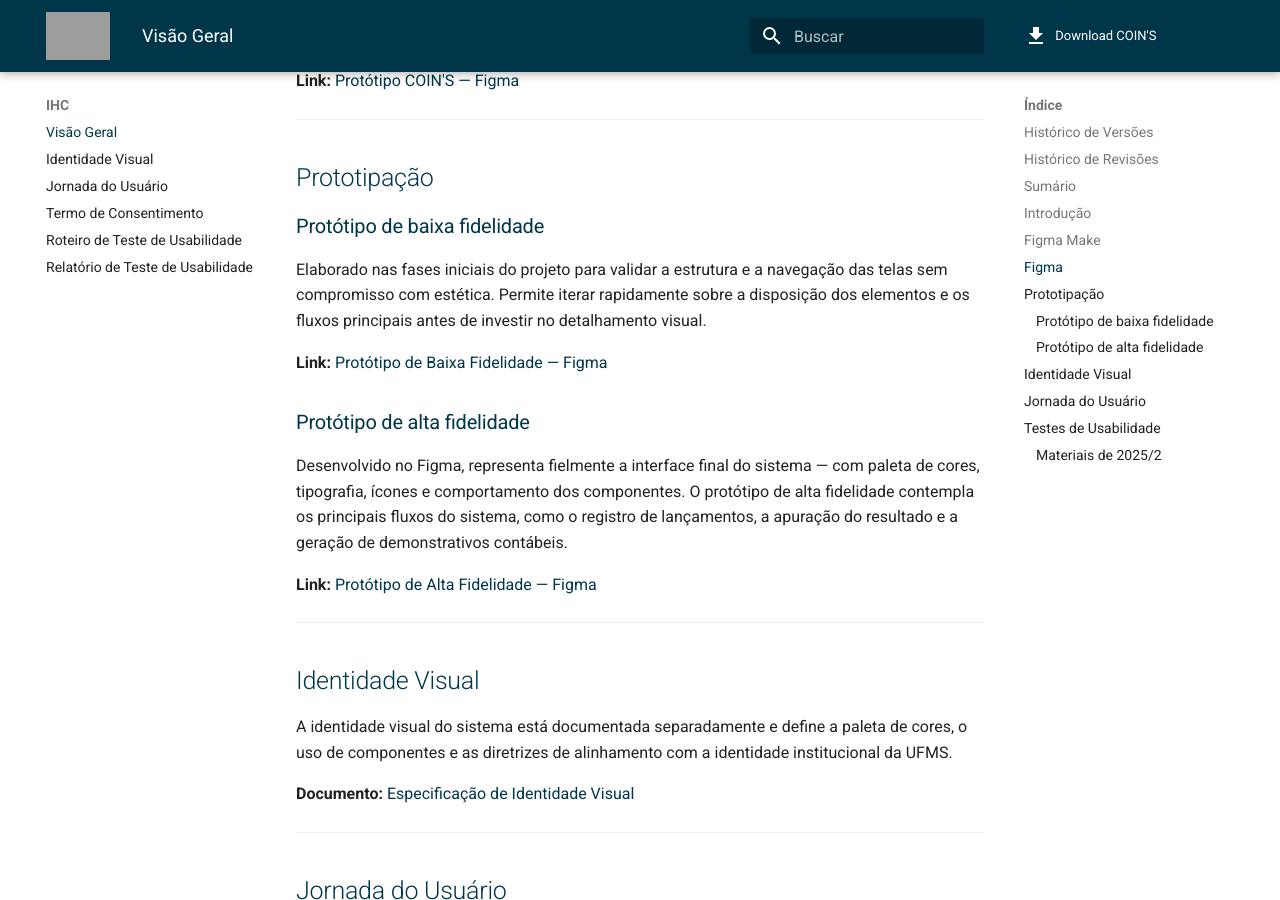
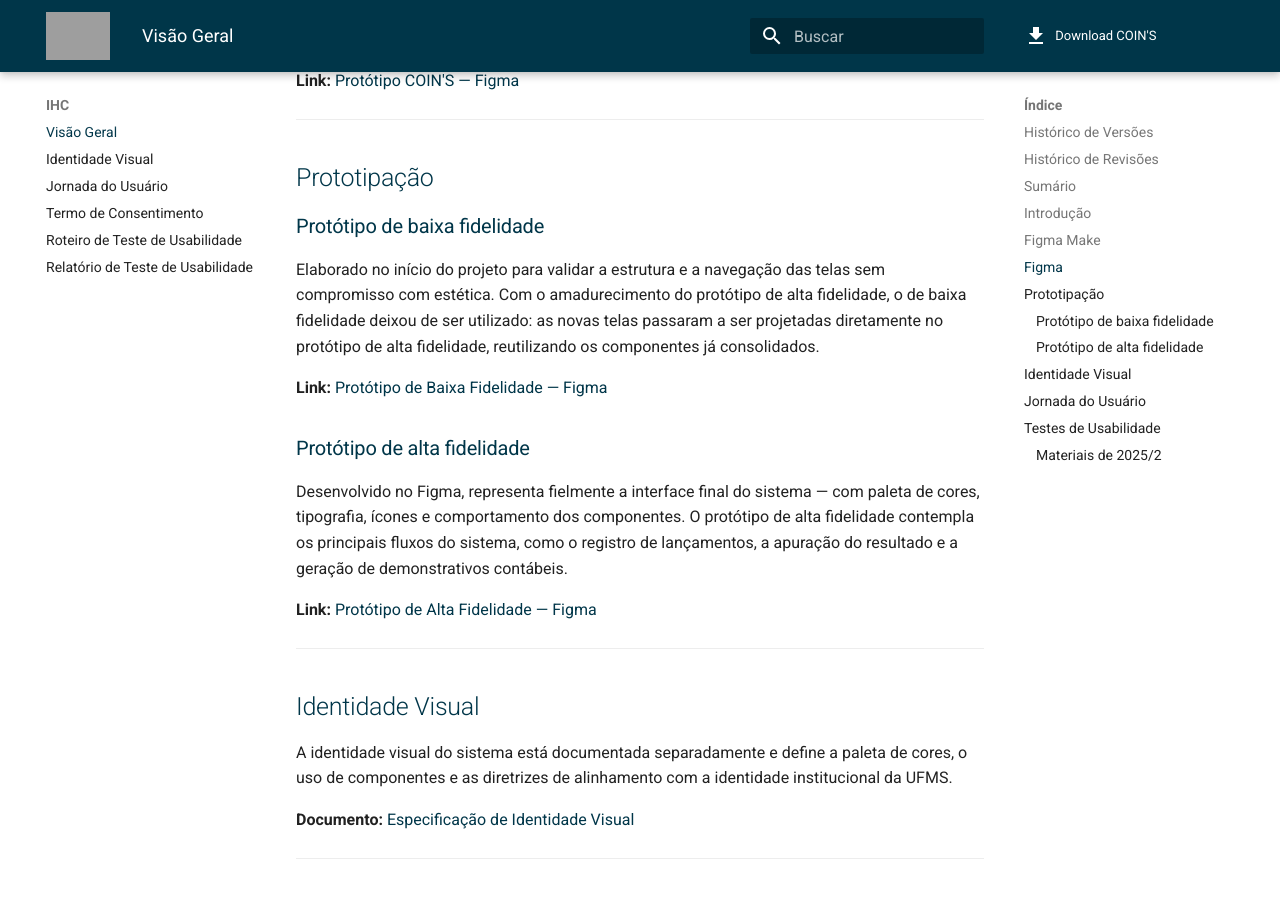
Before and after one commit to NES-Contabilidade-Integrada/doc-coins2026.1, an MkDocs documentation site: the page built from docs/ihc/visao-geral.md, in a window 1280 px wide and 900 px high, scrolled down 2874 px. Built offline with MkDocs 1.6.1 and Material for MkDocs 9.7.7, drawn with Linux system fonts in a browser that asks for light colours; comment, search, counter and statistics services are not loaded; grey boxes are pictures that could not be loaded.

Commit message:
docs(ihc): atualiza descrição do protótipo de baixa fidelidade
Co-Authored-By: Claude Sonnet 4.6 <noreply@anthropic.com>

```diff
--- a/docs/ihc/visao-geral.md
+++ b/docs/ihc/visao-geral.md
@@ -57,7 +57,7 @@ O projeto mantém um arquivo Figma bem estruturado, com as cores padrão do sist
 
 ### Protótipo de baixa fidelidade
 
-Elaborado nas fases iniciais do projeto para validar a estrutura e a navegação das telas sem compromisso com estética. Permite iterar rapidamente sobre a disposição dos elementos e os fluxos principais antes de investir no detalhamento visual.
+Elaborado no início do projeto para validar a estrutura e a navegação das telas sem compromisso com estética. Com o amadurecimento do protótipo de alta fidelidade, o de baixa fidelidade deixou de ser utilizado: as novas telas passaram a ser projetadas diretamente no protótipo de alta fidelidade, reutilizando os componentes já consolidados.
 
 **Link:** [Protótipo de Baixa Fidelidade — Figma](https://www.figma.com/design/Z3hfLoenhr73I3u5BRU5lP/COIN-S---Contabilidade-Integrada?node-id=29-811&t=LffhAJRG1CydnNoW-1)
 
```
